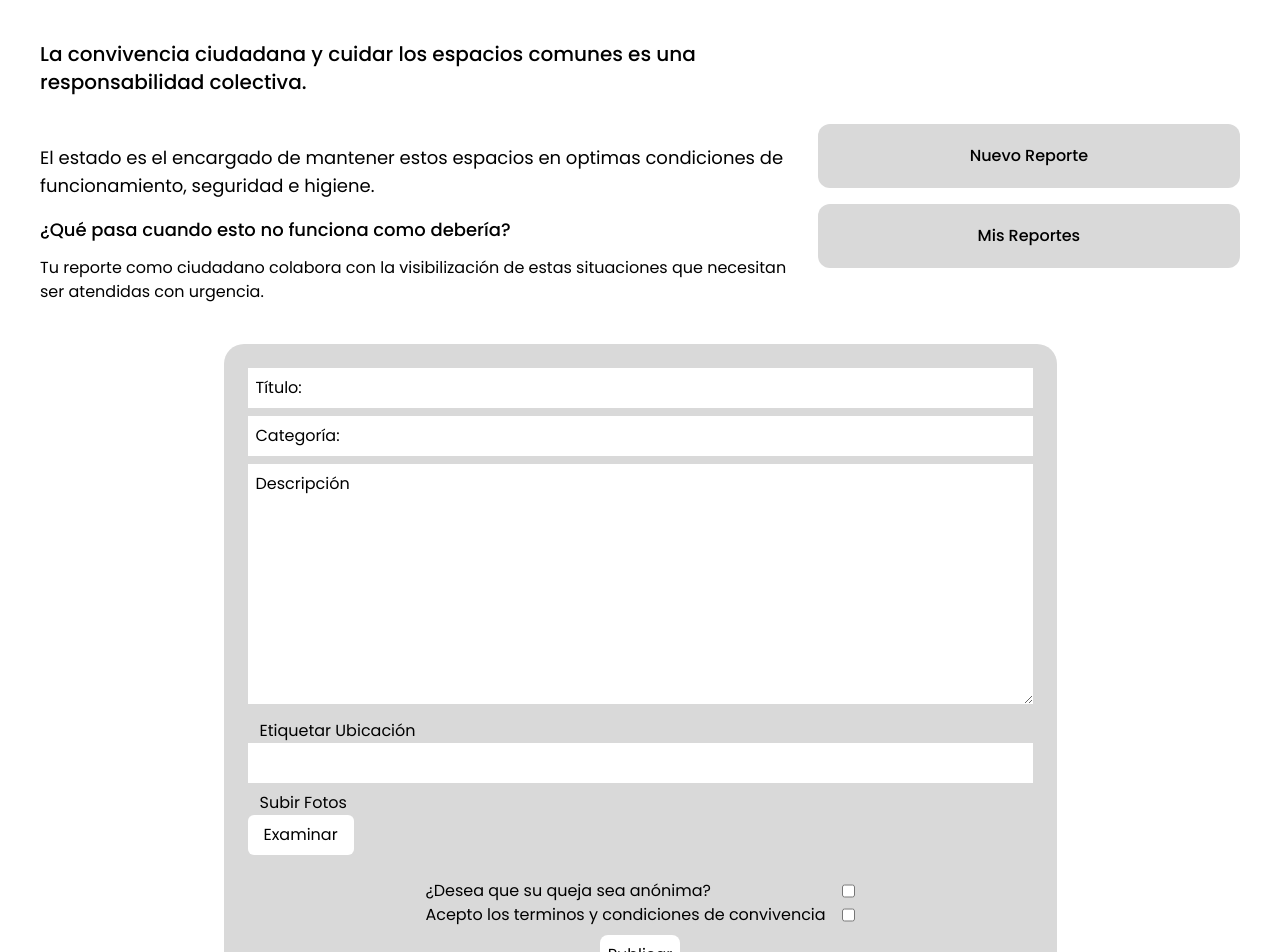
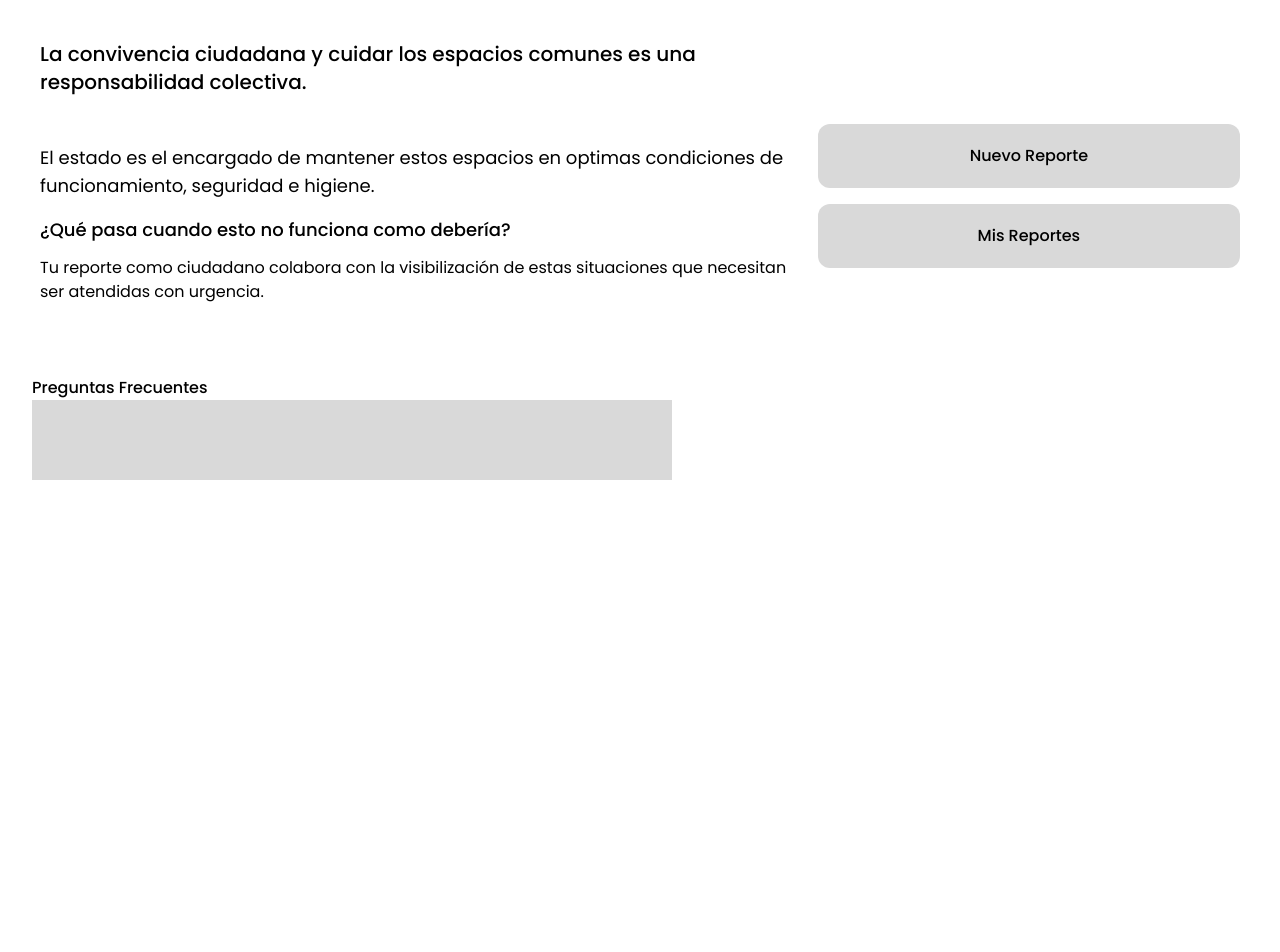
Before and after one commit to No-Country/s10-20-t-csharp-react, a React (Vite) app in the folder ClientApp/: page /report in a window 1280 px wide. Shown: the top 952 px of the page. After the commit the page ends 800 px from the top, so only its background shows below. Built offline with nearby package versions, Linux system fonts and the light colour scheme.

Commit message:
Feat: new page for reports

```diff
--- a/ClientApp/src/pages/report.jsx
+++ b/ClientApp/src/pages/report.jsx
@@ -1,74 +1,58 @@
-import { useState } from "react"
+import { useState } from "react";
+
+import { NewReport } from "../components/NewReport";
 
 const Report = () => {
-    const [isOpen, setIsOpen] = useState(false)
+  const [isOpen, setIsOpen] = useState(false);
 
   return (
     <>
       <div className="flex flex-col w-full items-start justify-center">
         <div className="flex gap-4 items-center w-full p-10">
           <div className="">
-                        <h2 className="text-xl font-medium">La convivencia ciudadana y cuidar los espacios comunes es una responsabilidad colectiva.</h2>
+            <h2 className="text-xl font-medium">
+              La convivencia ciudadana y cuidar los espacios comunes es una
+              responsabilidad colectiva.
+            </h2>
 
-                        <p className="font-light text-lg mt-12">El estado es el encargado de mantener estos espacios en optimas condiciones de  funcionamiento, seguridad e higiene. </p>
-                        <h2 className="text-lg font-medium mt-4">¿Qué pasa cuando esto no funciona como debería?</h2>
-                        <p className="font-light mt-3">Tu reporte como ciudadano colabora con la visibilización de estas situaciones que necesitan ser atendidas con urgencia. </p>
+            <p className="font-light text-lg mt-12">
+              El estado es el encargado de mantener estos espacios en optimas
+              condiciones de funcionamiento, seguridad e higiene.{" "}
+            </p>
+            <h2 className="text-lg font-medium mt-4">
+              ¿Qué pasa cuando esto no funciona como debería?
+            </h2>
+            <p className="font-light mt-3">
+              Tu reporte como ciudadano colabora con la visibilización de estas
+              situaciones que necesitan ser atendidas con urgencia.{" "}
+            </p>
           </div>
-                    <div className="w-[50%] flex flex-col gap-4 items-center mt-12" >
-                        <button className="bg-[#D9D9D9] w-full p-5 rounded-xl font-medium" onClick={() => setIsOpen(!isOpen)}>Nuevo Reporte</button>
-                        <button className="bg-[#D9D9D9] w-full pl-7 pr-7 pt-5 pb-5 rounded-xl font-medium ">Mis Reportes</button>
+          <div className="w-[50%] flex flex-col gap-4 items-center mt-12">
+            <button
+              className="bg-[#D9D9D9] w-full p-5 rounded-xl font-medium"
+              onClick={() => setIsOpen(!isOpen)}
+            >
+              Nuevo Reporte
+            </button>
+            {isOpen ? (
+              <div className="p-4">
+                <NewReport isOpen={isOpen} setIsOpen={setIsOpen} />
               </div>
+            ) : null}
+            <button className="bg-[#D9D9D9] w-full pl-7 pr-7 pt-5 pb-5 rounded-xl font-medium ">
+              Mis Reportes
+            </button>
           </div>
-                <div className={`w-full  ${isOpen ? "hidden" : "flex" } flex-col gap-4 h-full items-center justify-center`}>
-                    <form action="#" className="flex flex-col gap-2 bg-[#D9D9D9] items-center w-fit p-6 rounded-[20px]">
-                        <div className="w-full relative">
-                            <label htmlFor="#" className="absolute mt-2 pl-2">Título:</label>
-                            <input type="text" name="#" id="#" className="p-2 w-full" />
-                        </div>
-                        <div className="w-full relative">
-                            <label htmlFor="#" className="absolute mt-2 pl-2">Categoría:</label>
-                            <input type="text" name="#" id="#" className="p-2 w-full" />
-                        </div>
-                        <div className="w-full relative">
-                            <label htmlFor="#" className="absolute mt-2 pl-2">Descripción</label>
-                            <textarea rows={10} cols={55} />
-                        </div>
-                        <div className="w-full">
-                            <label htmlFor="#" className="ml-3">Etiquetar Ubicación</label>
-                            <input type="text" name="#" id="#" className="p-2 w-full" />
-                        </div>
-
-                        <div className="w-full">
-                            <p className="ml-3">Subir Fotos</p>
-                            <button className="bg-white pl-4 pr-4 pt-2 pb-2 rounded-md">Examinar</button>
-                        </div>
-
-                        <div className="flex flex-col mt-4">
-                            <div className="flex gap-4 justify-between">
-                                <p>¿Desea que su queja sea anónima?</p>
-                                <input type="checkbox" name="" id="" />
-                            </div>
-
-                            <div className="flex gap-4 justify-between">
-                                <p>Acepto los terminos y condiciones de convivencia</p>
-                                <input type="checkbox" name="" id="" />
-                            </div>
-                        </div>
-
-                        <button className="p-2 bg-white w-fit rounded-lg">Publicar</button>
-                    </form>
         </div>
 
         <div className="m-8 w-full">
           <p className="text-start font-medium">Preguntas Frecuentes</p>
 
-                    <div className="w-[50%] h-20 bg-[#D9D9D9]">
-
-                    </div>
+          <div className="w-[50%] h-20 bg-[#D9D9D9]"></div>
         </div>
       </div>
     </>
-    )
-}
+  );
+};
 
-export default Report
+export default Report;
```
Lines whose indentation alone changed are shown as unchanged.
